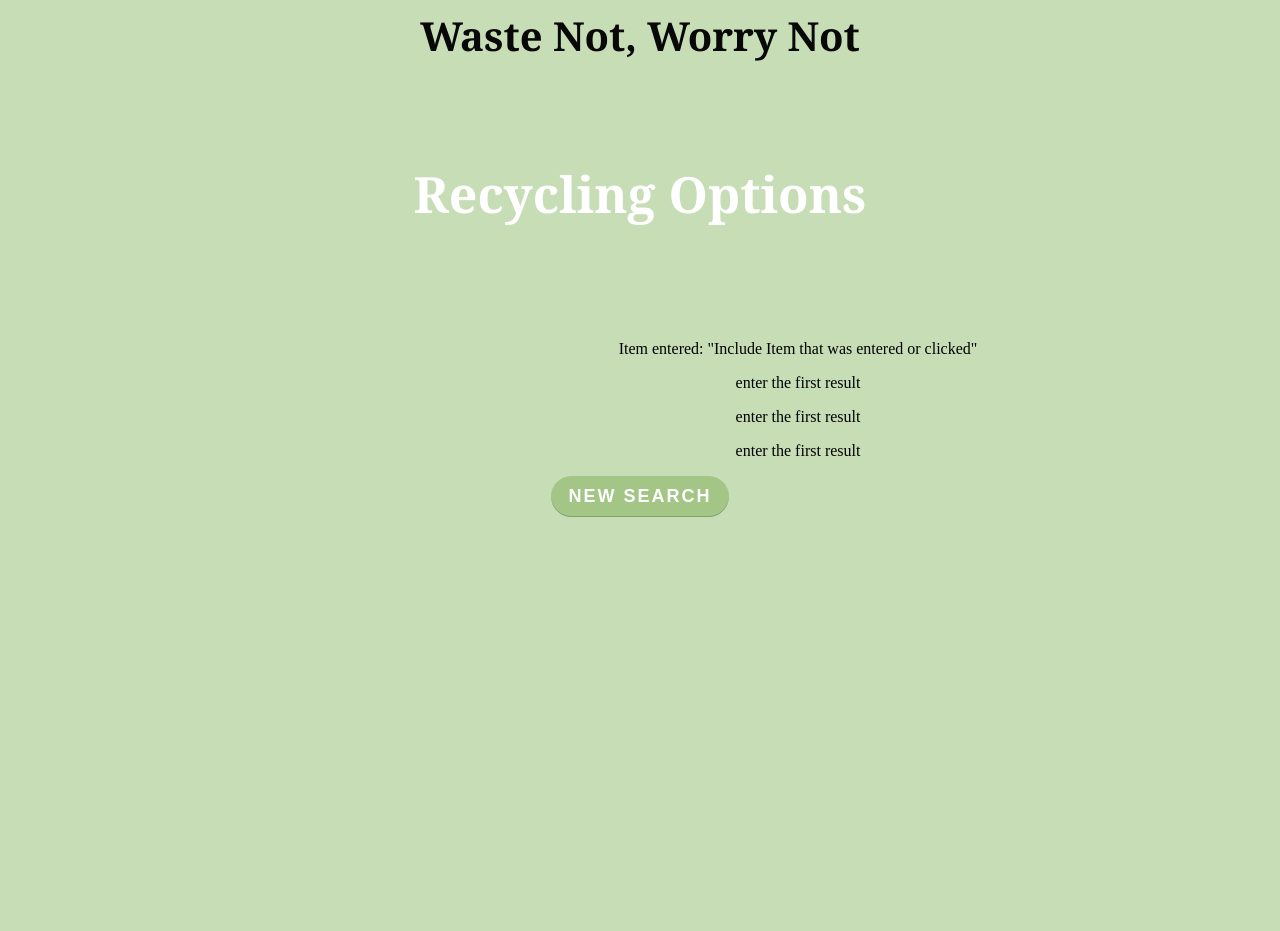
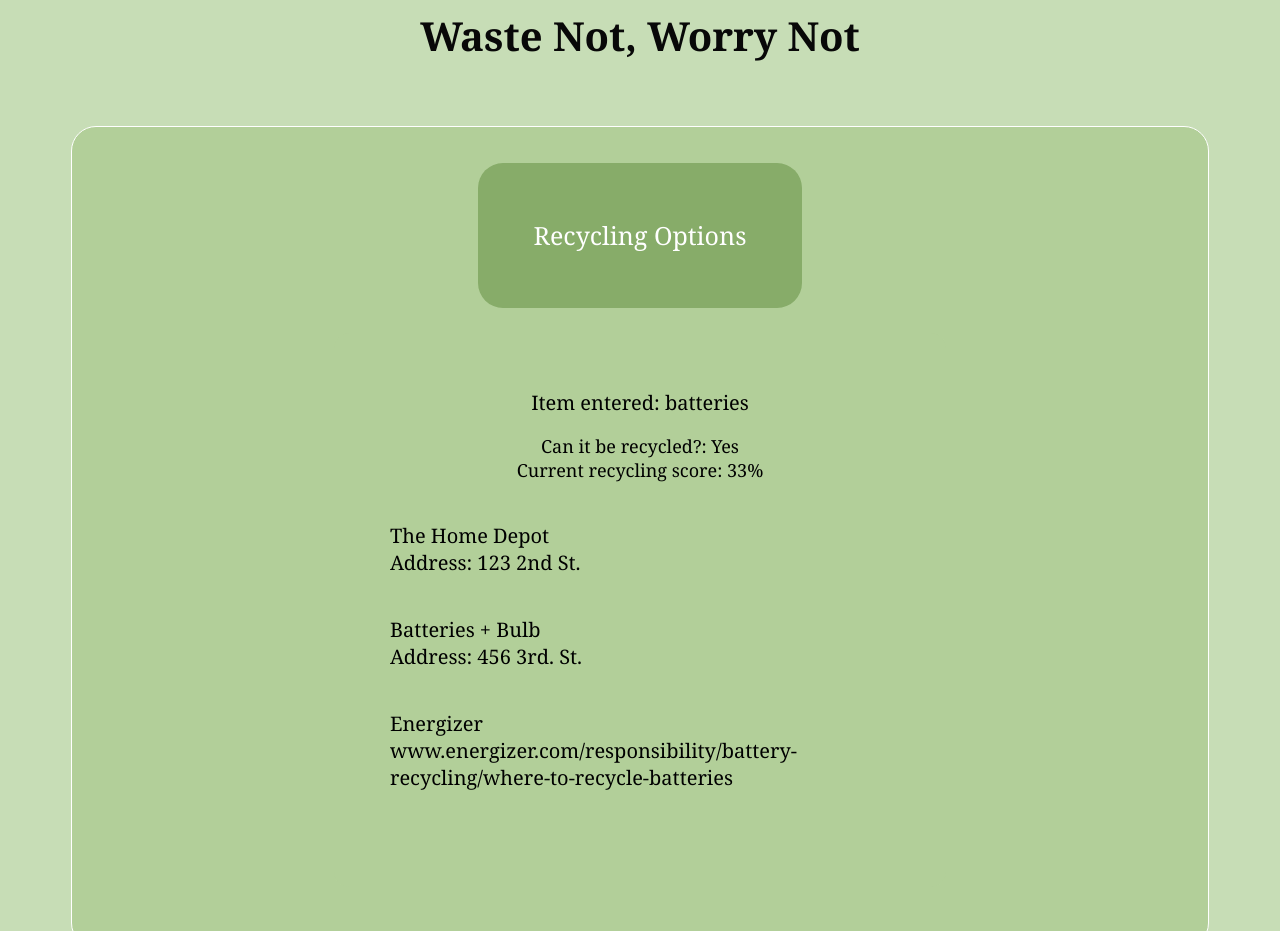
Before and after one commit to iobermeier/BWH-Project, a plain HTML site: page result.html in a window 1280 px wide. Shown: the top 931 px of the page. Before the commit the page ends 800 px from the top, so only its background shows below. Drawn offline with Linux system fonts and the light colour scheme.

Commit message:
update result

```diff
--- a/result.html
+++ b/result.html
@@ -6,18 +6,29 @@
     <title>Results Page</title>
     <link href="style.css" rel="stylesheet">
 </head>
+<style>
+    p{
+        text-align: left;
+        padding-bottom: 20px;
+        background-color: #B2CF99;
+    }
+</style>
 <body>
     <div class="web_title">Waste Not, Worry Not</div>
-    <div class="Title">
-        <h1 id="Result_title">Recycling Options</h1>
-    </div>
-    <div class="box" style="margin-left: 25%;">
-        <p class="box_p">
-        Item entered: "Include Item that was entered or clicked"
-        </p>
-        <p>enter the first result</p>
-        <p>enter the first result</p>
-        <p>enter the first result</p>
+    <div class="container", style="background-color: #B2CF99; padding: none;">
+        <div class="Title", style="border-radius: 25px; background-color: #87AC69;" >
+            Recycling Options
+        </div>
+        <div class="box2", style="box-shadow: none; border: none; background-color: #B2CF99;">
+
+            Item entered: batteries
+
+            <p style="font-size: 18px; text-align: center;">Can it be recycled?: Yes <br>
+            Current recycling score: 33%</p>
+            <p>The Home Depot <br > Address: 123 2nd St.</p>
+            <p>Batteries + Bulb <br> Address: 456 3rd. St. </p>
+            <p>Energizer <br> www.energizer.com/responsibility/battery-recycling/where-to-recycle-batteries</p>
+        </div>
     </div>
 
     <button onclick="location.href='input.html';" id="signup" class="submit">New Search</button>
```
